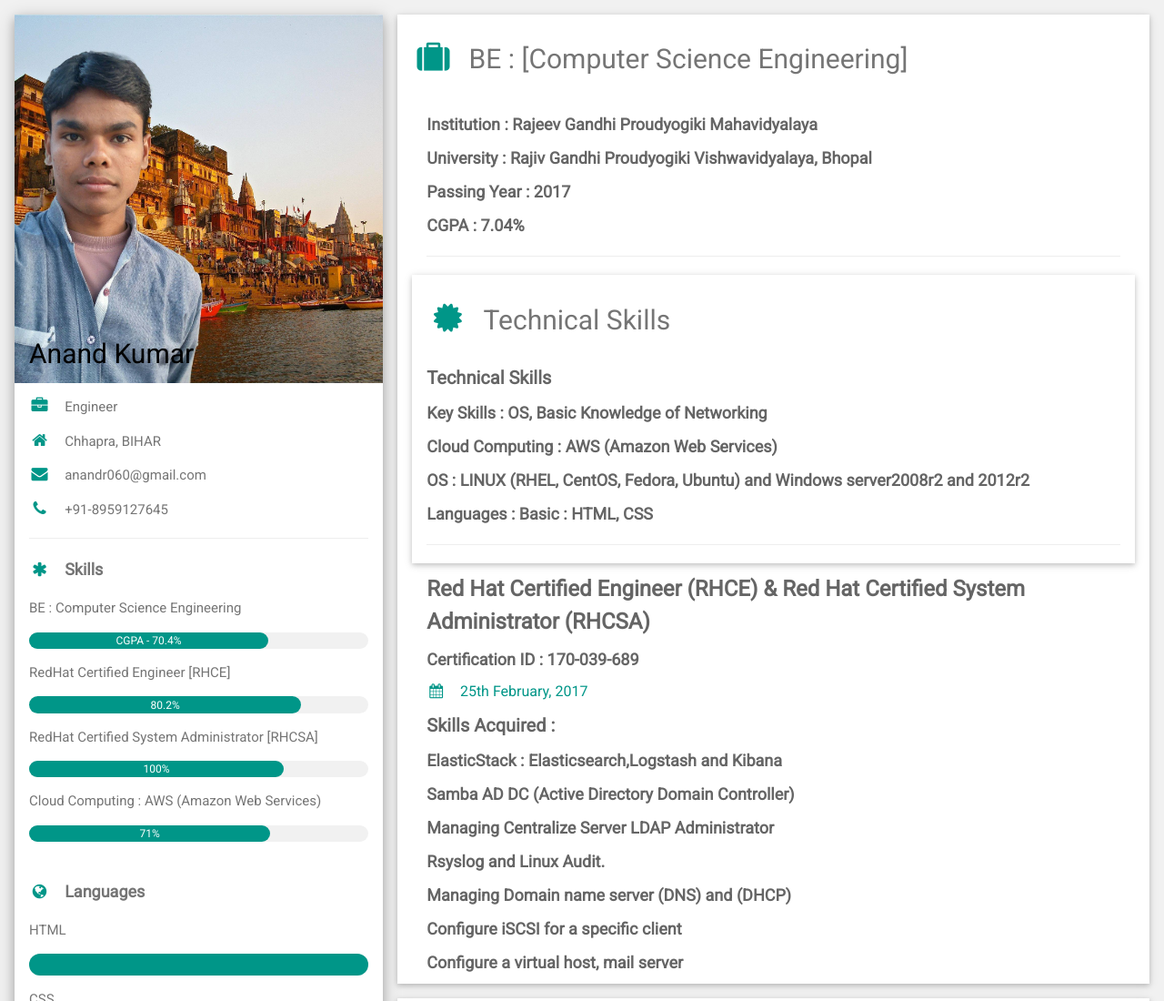
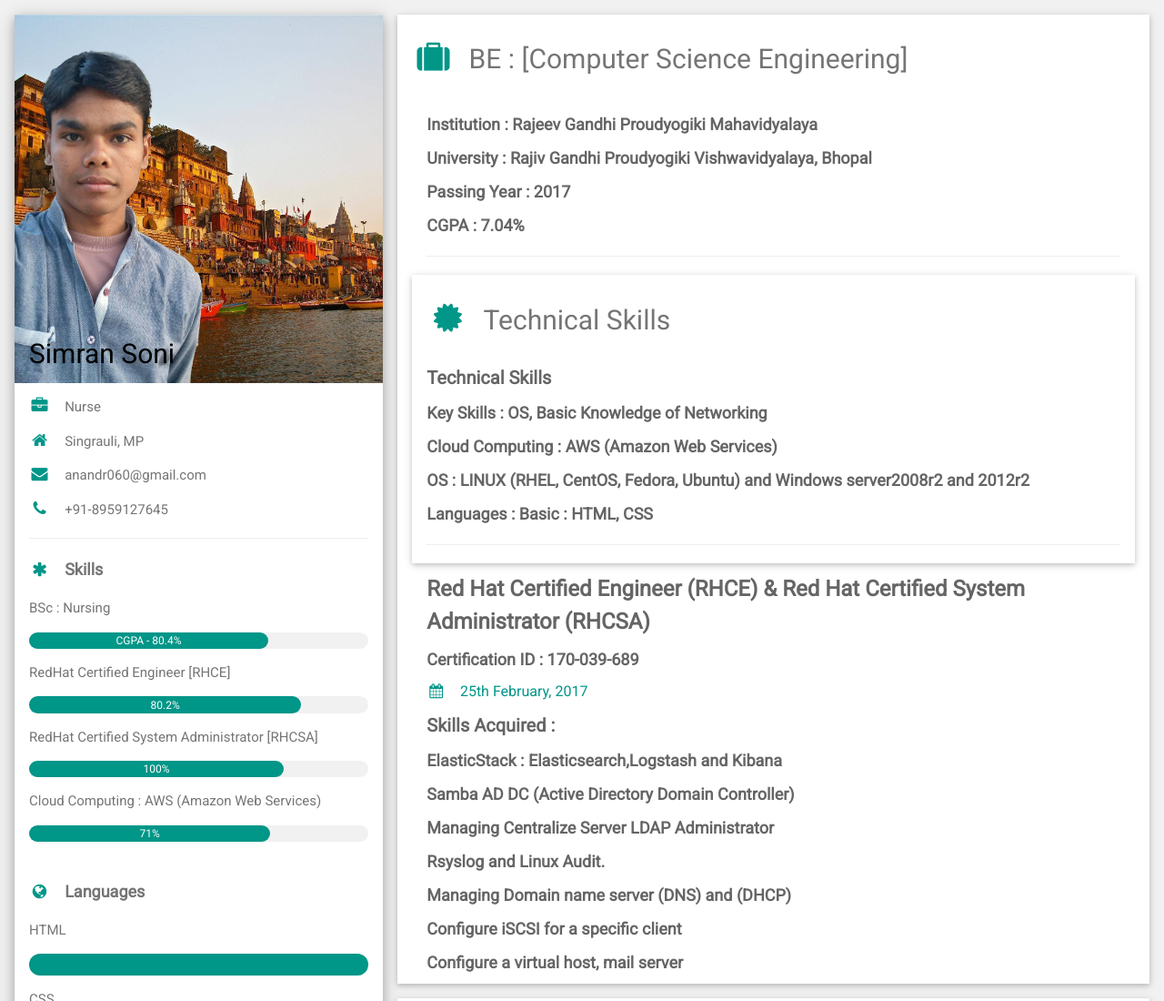
Before and after one commit to ak895912/mywebsite, a plain HTML site: page index.html in a window 1280 px wide. Shown: the top 1100 px of the page at 91% size. Drawn offline with nearby package versions, Linux system fonts and the light colour scheme.

Commit message:
Update index.html

```diff
--- a/index.html
+++ b/index.html
@@ -24,20 +24,20 @@ html,body,h1,h2,h3,h4,h5,h6 {font-family: "Roboto", sans-serif}
         <div class="w3-display-container">
           <img src="img/a.jpg.jpg" style="width:100%" alt="Avatar">
           <div class="w3-display-bottomleft w3-container w3-text-black">
-            <h2>Anand Kumar</h2>
+            <h2>Simran Soni</h2>
           </div>
         </div>
         <div class="w3-container">
-          <p><i class="fa fa-briefcase fa-fw w3-margin-right w3-large w3-text-teal"></i>Engineer</p>
-          <p><i class="fa fa-home fa-fw w3-margin-right w3-large w3-text-teal"></i>Chhapra, BIHAR</p>
+          <p><i class="fa fa-briefcase fa-fw w3-margin-right w3-large w3-text-teal"></i>Nurse</p>
+          <p><i class="fa fa-home fa-fw w3-margin-right w3-large w3-text-teal"></i>Singrauli, MP</p>
           <p><i class="fa fa-envelope fa-fw w3-margin-right w3-large w3-text-teal"></i>anandr060@gmail.com</p>
           <p><i class="fa fa-phone fa-fw w3-margin-right w3-large w3-text-teal"></i>+91-8959127645</p>
           <hr>
 
           <p class="w3-large"><b><i class="fa fa-asterisk fa-fw w3-margin-right w3-text-teal"></i>Skills</b></p>
-          <p>BE : Computer Science Engineering</p>
+          <p>BSc : Nursing</p>
           <div class="w3-light-grey w3-round-xlarge w3-small">
-            <div class="w3-container w3-center w3-round-xlarge w3-teal" style="width:70.4%">CGPA - 70.4%</div>
+            <div class="w3-container w3-center w3-round-xlarge w3-teal" style="width:70.4%">CGPA - 80.4%</div>
           </div>
           <p>RedHat Certified Engineer [RHCE]</p>
           <div class="w3-light-grey w3-round-xlarge w3-small">
```
